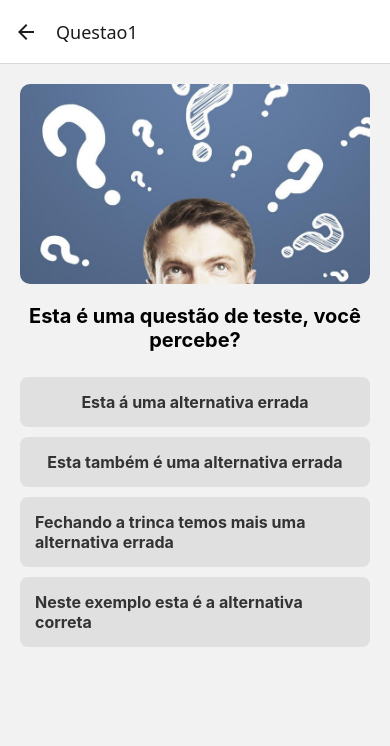
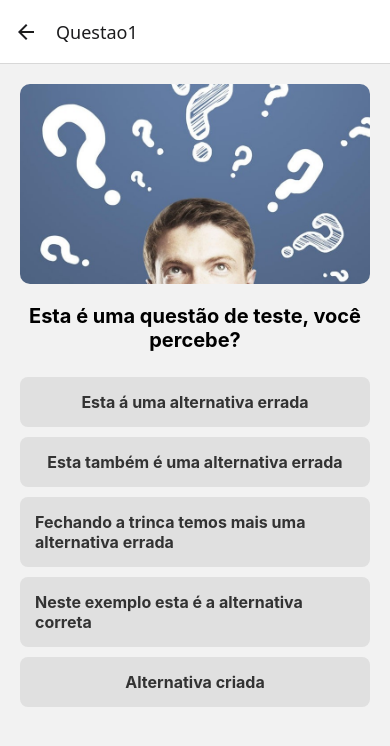
Before and after one commit to igorcosta110/Quiz-Saude-Mental, a React Native app: screen /Questao1 in a window 390 px wide. Shown: the top 746 px of the page. Built offline with nearby package versions, Linux system fonts and the light colour scheme.

Commit message:
feat: adiciona mais uma alternativa no componente questoes

```diff
--- a/components/Questao.js
+++ b/components/Questao.js
@@ -94,6 +94,11 @@ export default function Questao({pergunta, imagem, alternativas, alternativaCorr
         <Text style={styles.textoBotao}>{alternativas[3]}</Text>
       </TouchableOpacity>
 
+      {/* Botão 5 */}
+      <TouchableOpacity style={styles.botao} onPress={() => responder(5)}>
+        <Text style={styles.textoBotao}>{alternativas[4]}</Text>
+      </TouchableOpacity>
+
       {/* Modal de Feedback */}
       <Modal visible={modalVisivel} transparent={true} animationType="fade">
         <View style={styles.modalFundo}>
--- a/data/questoes.js
+++ b/data/questoes.js
@@ -103,4 +103,4 @@ export const questoes = [
         alternCorreta: 0,
         explicacao: "Relacionamentos calorosos e saudáveis foram identificados como o fator isolado mais determinante para manter a saúde mental e física ao envelhecer, segundo estudo que acompanhou indivíduos por mais de 80 anos."
     }
-]
+];
--- a/telas/TelaQuestao1.js
+++ b/telas/TelaQuestao1.js
@@ -15,7 +15,8 @@ export default function TelaQuestao1({ navigation }) {
                     "Esta á uma alternativa errada",
                     "Esta também é uma alternativa errada",
                     "Fechando a trinca temos mais uma alternativa errada",
-                    "Neste exemplo esta é a alternativa correta"
+                    "Neste exemplo esta é a alternativa correta",
+                    "Alternativa criada"
                 ]
             }
             alternativaCorreta={4}
```
